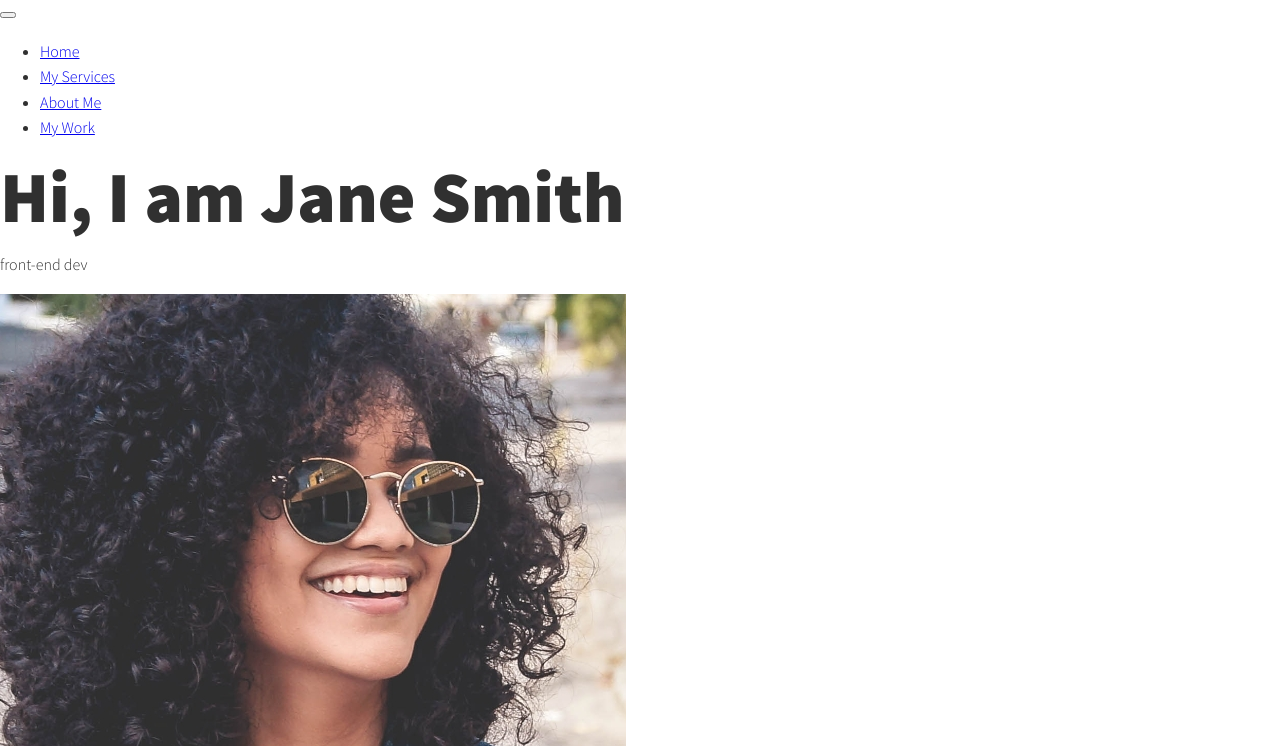
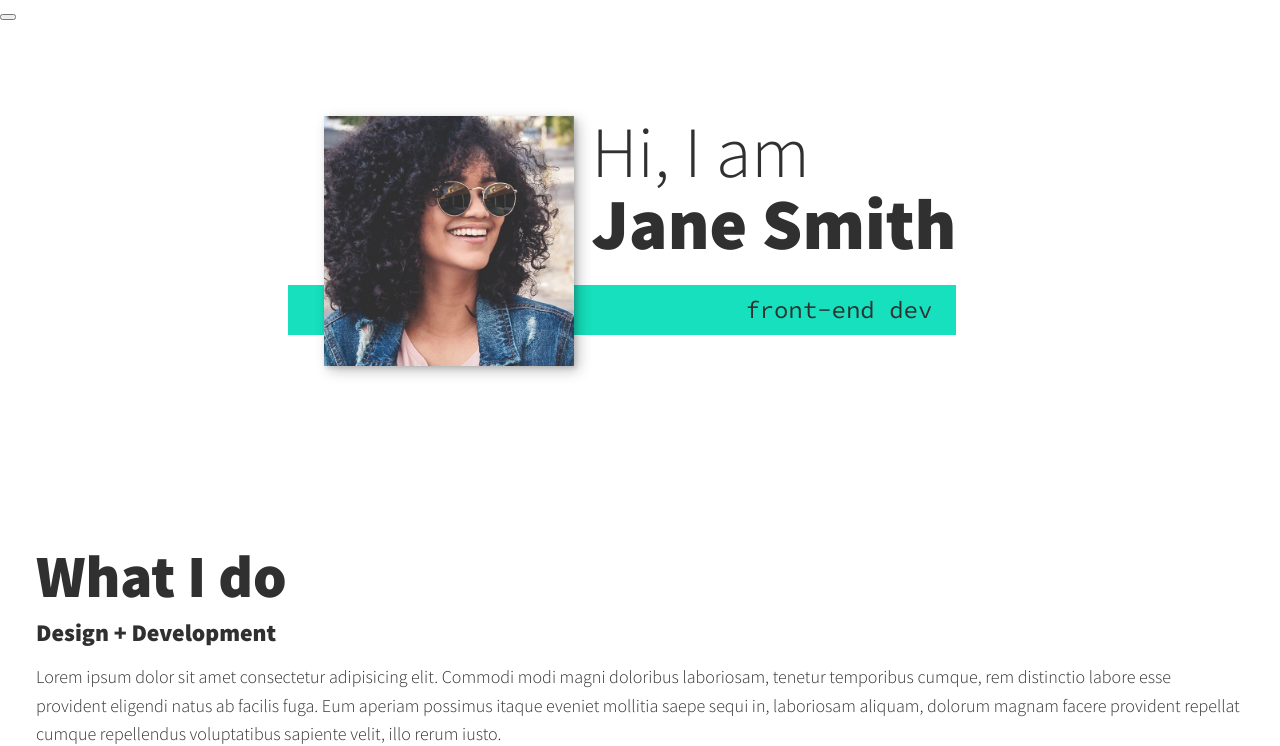
Before and after one commit to jeremydurden/webdevportfolio, a plain HTML site: page index.html in a window 1280 px wide. Shown: the part 54-800 px from the top of the page. Drawn offline with nearby package versions, Linux system fonts and the light colour scheme.

Commit message:
styling the intro section

```diff
--- a/index.html
+++ b/index.html
@@ -52,7 +52,11 @@
         Hi, I am <strong>Jane Smith</strong>
       </h1>
       <p class="section__subtitle section__subtitle--intro">front-end dev</p>
-      <img src="img/dev-jane-01.jpg" alt="a picture of Jeremy smiling" />
+      <img
+        src="img/dev-jane-01.jpg"
+        alt="a picture of Jeremy smiling"
+        class="intro__img"
+      />
     </section>
 
     <!-- My services-->
@@ -104,7 +108,9 @@
     <!--About Me-->
     <section class="about-me" id="about">
       <h2 class="section__title section__title--about">Who I am</h2>
-      <p class="section-subtitle section__subtitle--about"></p>
+      <p class="section-subtitle section__subtitle--about">
+        Designer & developer based out of NYC
+      </p>
       <div class="about-me__body">
         <p></p>
         <p></p>
@@ -168,9 +174,7 @@
     </div>
     <!--Footer-->
     <footer>
-      <a href="mailto:jeremydurden@gmail.com" class="footer-link"
-        >jeremydurden@gmail.com</a
-      >
+      <a href="mailto:hello@jane.dev" class="footer-link">hello@jane.dev</a>
       <ul class="social-list">
         <li class="social-list__item">
           <a class="social-list__link" href="https://codepen.io">a</a>
--- a/style.css
+++ b/style.css
@@ -4,7 +4,8 @@
   box-sizing: border-box;
 }
 
-/* Custom Properties */
+/* Custom Properties, update these for your own design */
+
 :root {
   --ff-primary: "Source Sans Pro", sans-serif;
   --ff-secondary: "Source Code Pro", monospace;
@@ -20,18 +21,21 @@
   --fs-h2: 2.25rem;
   --fs-h3: 1.25rem;
   --fs-body: 1rem;
+
+  --bs: 0.25em 0.25em 0.75em rgba(0, 0, 0, 0.25),
+    0.125em 0.125em 0.25em rgba(0, 0, 0, 0.15);
 }
 
 @media (min-width: 800px) {
   :root {
     --fs-h1: 4.5rem;
     --fs-h2: 3.75rem;
-    --fs-h3: 1.25rem;
-    --fs-body: 1rem;
+    --fs-h3: 1.5rem;
+    --fs-body: 1.125rem;
   }
 }
 
-/* General Styles */
+/* General styles */
 
 body {
   background: var(--clr-light);
@@ -42,9 +46,17 @@ body {
   line-height: 1.6;
 }
 
+section {
+  padding: 5em 2em;
+}
+
 img {
   display: block;
   max-width: 100%;
+}
+
+strong {
+  font-weight: var(--fw-bold);
 }
 
 /* Typography */
@@ -52,7 +64,7 @@ img {
 h1,
 h2,
 h3 {
-  line-height: 1.1;
+  line-height: 1;
   margin: 0;
 }
 
@@ -65,3 +77,74 @@ h2 {
 h3 {
   font-size: var(--fs-h3);
 }
+
+.section__title {
+  margin-bottom: 0.25em;
+}
+
+.section__title--intro {
+  font-weight: var(--fw-reg);
+}
+
+.section__title--intro strong {
+  display: block;
+}
+
+.section__subtitle {
+  margin: 0;
+  font-size: var(--fs-h3);
+}
+
+.section__subtitle--intro,
+.section__subtitle--about {
+  background: var(--clr-accent);
+  padding: 0.25em 1em;
+  font-family: var(--ff-secondary);
+  margin-bottom: 1em;
+}
+
+/* header */
+
+nav {
+  display: none;
+}
+
+/*  Intro section  */
+
+.intro {
+  position: relative;
+}
+
+.intro__img {
+  box-shadow: var(--bs);
+}
+
+@media (min-width: 600px) {
+  .intro {
+    display: grid;
+    width: min-content;
+    margin: 0 auto;
+    grid-column-gap: 1em;
+    grid-template-areas:
+      "img title"
+      "img subtitle";
+    grid-template-columns: min-content max-content;
+  }
+
+  .intro__img {
+    grid-area: img;
+    min-width: 250px;
+    position: relative;
+    z-index: 2;
+  }
+
+  .section__subtitle--intro {
+    align-self: start;
+    grid-column: -1 / 1;
+    grid-row: 2;
+    text-align: right;
+    position: relative;
+    left: -1.5em;
+    width: calc(100% + 1.5em);
+  }
+}
```
